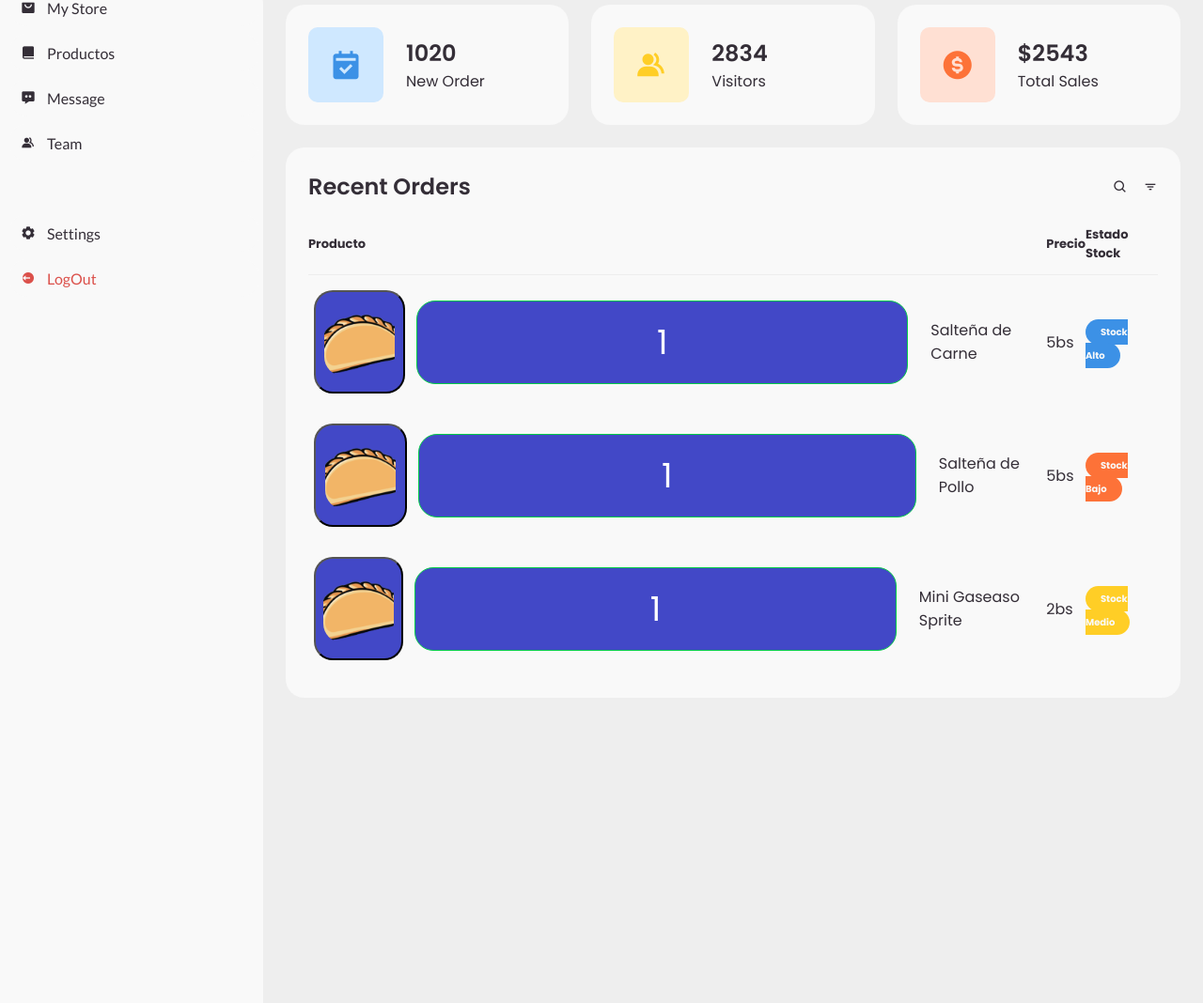
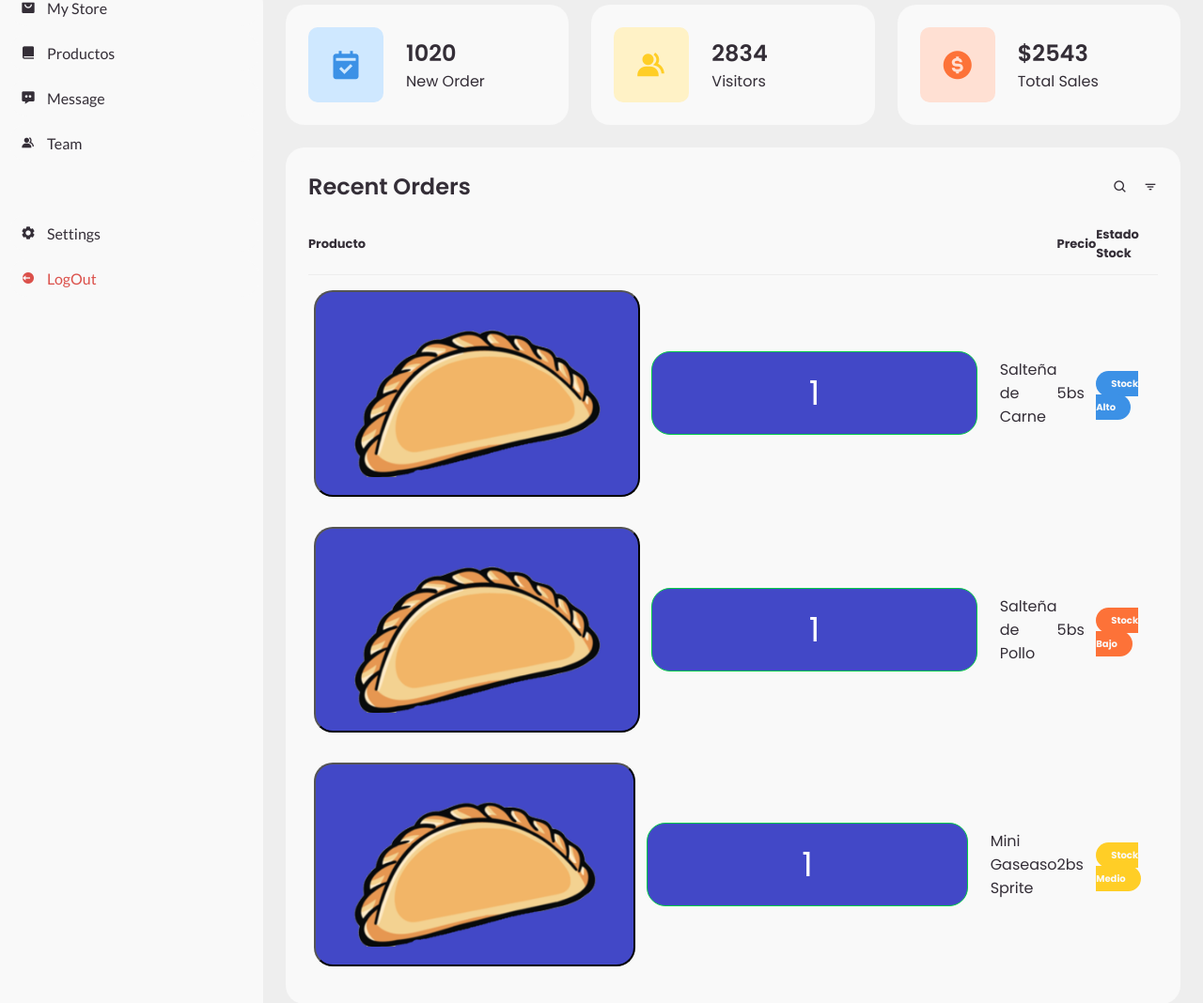
Before and after one commit to lyrias/hornito, a PHP site: page /php/ventas.php in a window 1280 px wide. Shown: the part 188-1256 px from the top of the page at 94% size. Run offline with PHP 8.4, Linux system fonts and the light colour scheme.

Commit message:
agregando ventas.css e imagen de saltuca

```diff
--- a/assets/css/cssDashBoard/style.css
+++ b/assets/css/cssDashBoard/style.css
@@ -473,8 +473,8 @@ body {
 	padding-left: 6px;
 }
 #content main .table-data .order table td img {
-	width: 75px;
-	height: 75px;
+	width: 100%;
+	height: 100%;
 	border-radius: 20px;
 	object-fit: cover;
 }
--- a/assets/css/cssDashBoard/ventas.css
+++ b/assets/css/cssDashBoard/ventas.css
@@ -5,7 +5,8 @@
 }
 
 input[type=textfield] {
-    width: 75%;
+    width: 100%;
+    height: 100%;
     padding: 16px 32px;
     font-size: 36px;
     margin: 8px 0;
@@ -19,9 +20,8 @@ input[type=textfield] {
 button[type=buttonw]{
     color: #4248c7;
     background: #4248c7;
-    width: 110px;
-    height: 110px;
+    width: 100%;
+    height: 100%;
     border-radius: 20px;
-    object-fit: cover;
-
+    padding: 16px 32px;
   }
```
